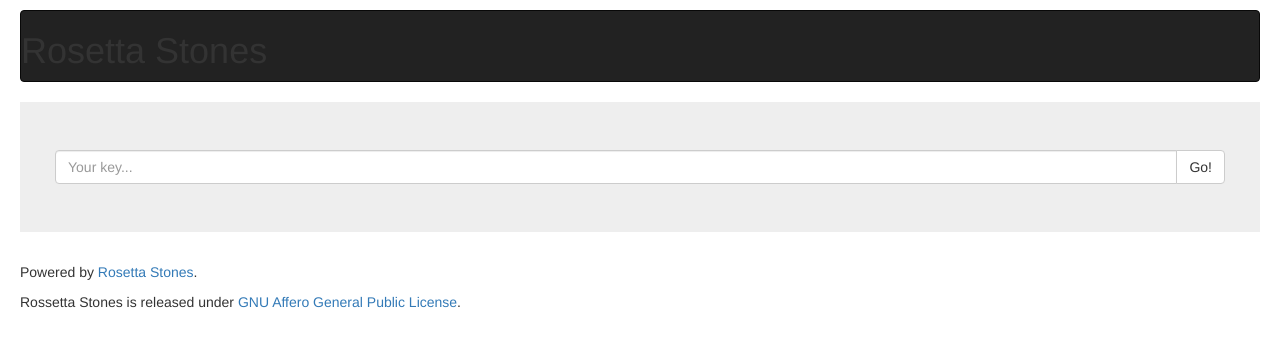
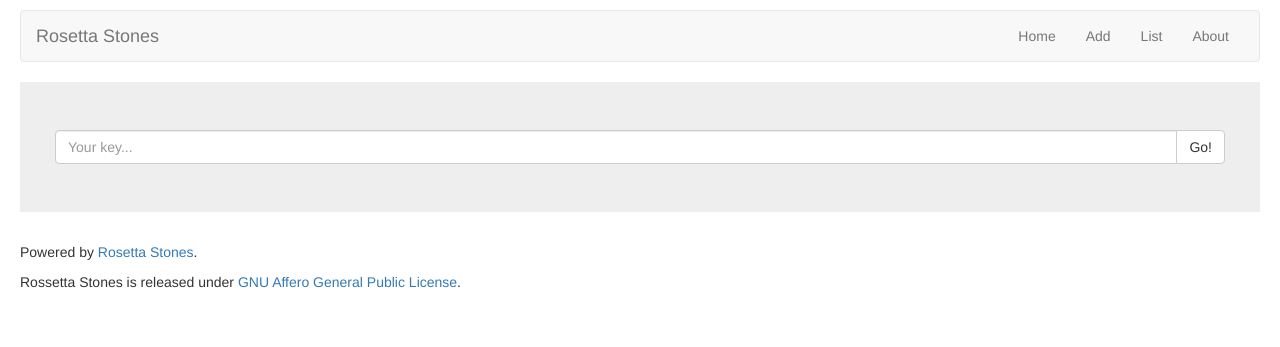
Before and after one commit to kesara/rosettastones, a Flask app: page / in a window 1280 px wide. Shown: the top 347 px of the page. Run offline with Flask 2, Linux system fonts and the light colour scheme; some libraries are stand-ins or nearby versions.

Commit message:
UI improvements

```diff
--- /dev/null
+++ b/rosettastones/templates/_footer.html
@@ -0,0 +1,4 @@
+<div class="page-footer">
+  <p>Powered by <a href="https://github.com/kesara/rosettastones/" title="Rosetta Stones">Rosetta Stones</a>.</p>
+  <p>Rossetta Stones is released under <a href="http://www.gnu.org/licenses/agpl-3.0-standalone.html" title="GNU AFFERO GPL">GNU Affero General Public License</a>.</p>
+</div>
--- /dev/null
+++ b/rosettastones/templates/_header.html
@@ -0,0 +1,22 @@
+<nav class="navbar navbar-default">
+  <div class="container-fluid">
+    <div class="navbar-header">
+      <button type="button" class="navbar-toggle collapsed" data-toggle="collapse" data-target="#menu">
+        <span class="sr-only">Toggle navigation</span>
+        <span class="icon-bar"></span>
+        <span class="icon-bar"></span>
+        <span class="icon-bar"></span>
+      </button>
+      <a class="navbar-brand" href="/">Rosetta Stones</a>
+    </div>
+    <div class="collapse navbar-collapse" id="menu">
+      <ul class="nav navbar-nav navbar-right">
+        <li><a href="/" class="active">Home</a></li>
+        <li><a href="/add">Add</a></li>
+        <li><a href="/list">List</a></li>
+        <li class="divider"></li>
+        <li><a href="/about">About</a></li>
+      </ul>
+    </div>
+  </div>
+</nav>
--- a/rosettastones/templates/index.html
+++ b/rosettastones/templates/index.html
@@ -22,9 +22,7 @@ body {
     <![endif]-->
   </head>
   <body>
-    <nav class="navbar navbar-inverse">
-      <h1>Rosetta Stones</h1>
-    </nav>
+    {% include "_header.html" %}
     <div class="jumbotron">
       <div class="container">
         <div class="row">
@@ -37,10 +35,7 @@ body {
         </div>
       </div>
     </div>
-    <div class="page-footer">
-      <p>Powered by <a href="https://github.com/kesara/rosettastones/" title="Rosetta Stones">Rosetta Stones</a>.</p>
-      <p>Rossetta Stones is released under <a href="http://www.gnu.org/licenses/agpl-3.0-standalone.html" title="GNU AFFERO GPL">GNU Affero General Public License</a>.</p>
-    </div>
+    {% include "_footer.html" %}
     <script src="https://ajax.googleapis.com/ajax/libs/jquery/1.11.2/jquery.min.js"></script>
     <script src="https://maxcdn.bootstrapcdn.com/bootstrap/3.3.4/js/bootstrap.min.js"></script>
   </body>
```
